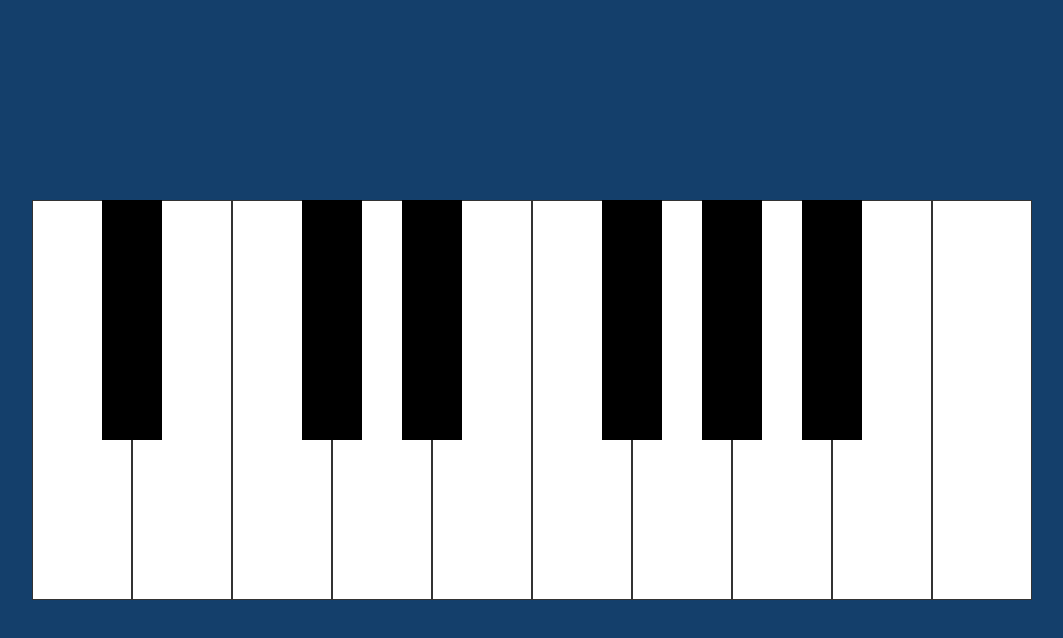
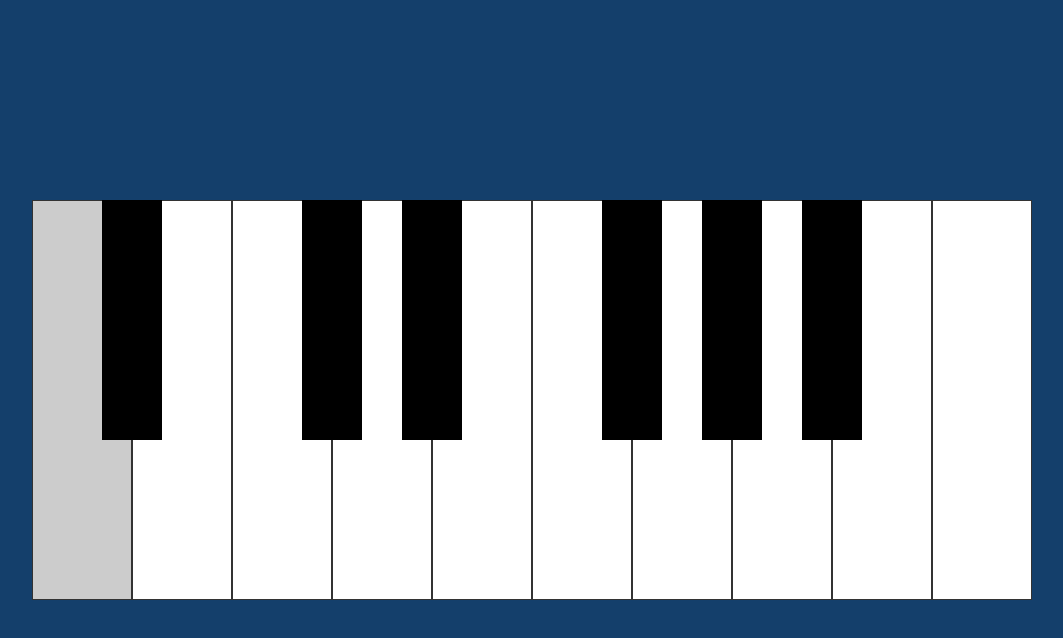
Before and after one commit to Keerthi-Mani/Build-A-Piano, a plain HTML site: page index.html in a window 1280 px wide. Both pictures are taken after a click on the element 190 px from the left and 400 px from the top of the page. Shown: the whole page, without its empty margins (108-1171 px from the left). Drawn offline with Linux system fonts and the light colour scheme.

Commit message:
class active is provided for keys

```diff
--- a/assets/css/style.css
+++ b/assets/css/style.css
@@ -31,6 +31,10 @@ body {
   border: 1px solid #333;
 }
 
+.white.active {
+  background-color: #ccc;
+}
+
 .black {
   --width: 60px;
   /* height = 4 * width */
@@ -44,3 +48,7 @@ body {
   /* To make black keys apper on top of white keys */
   z-index: 2;
 }
+
+.black.active {
+  background-color: #333;
+}
--- a/assets/js/piano.js
+++ b/assets/js/piano.js
@@ -6,5 +6,7 @@ keys.forEach(key => {
 
 function playNote(key) {
   const noteAudio = document.getElementById(key.dataset.note);
+  noteAudio.currentTime = 0;
   noteAudio.play();
+  key.classList.add("active");
 }
```
